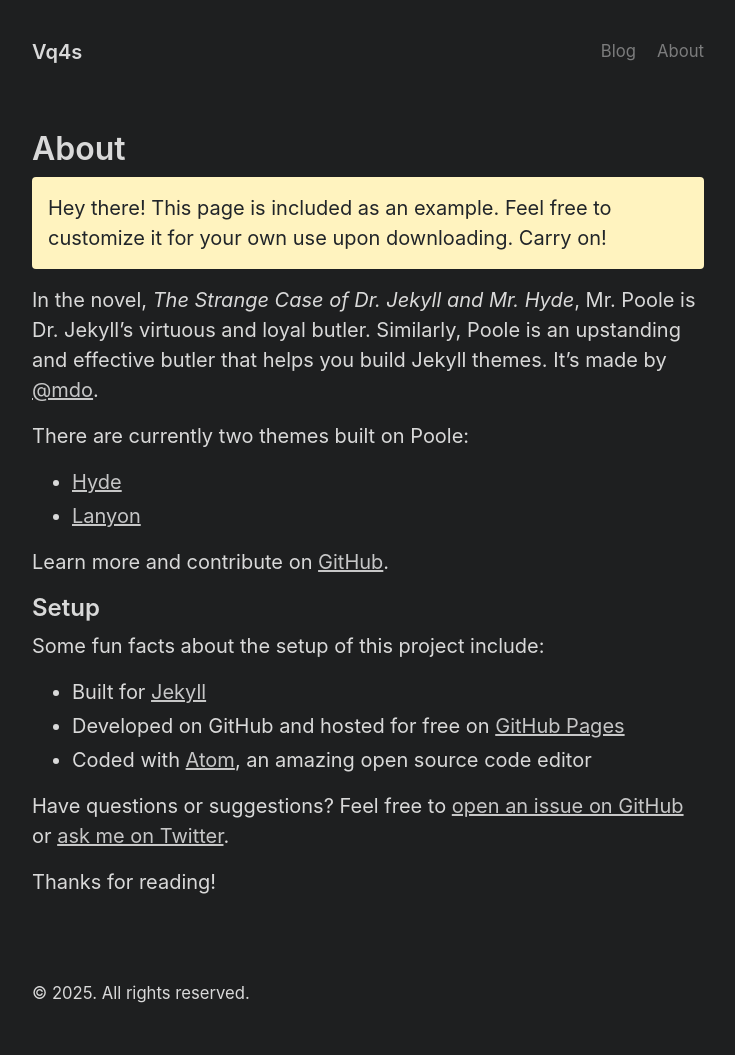
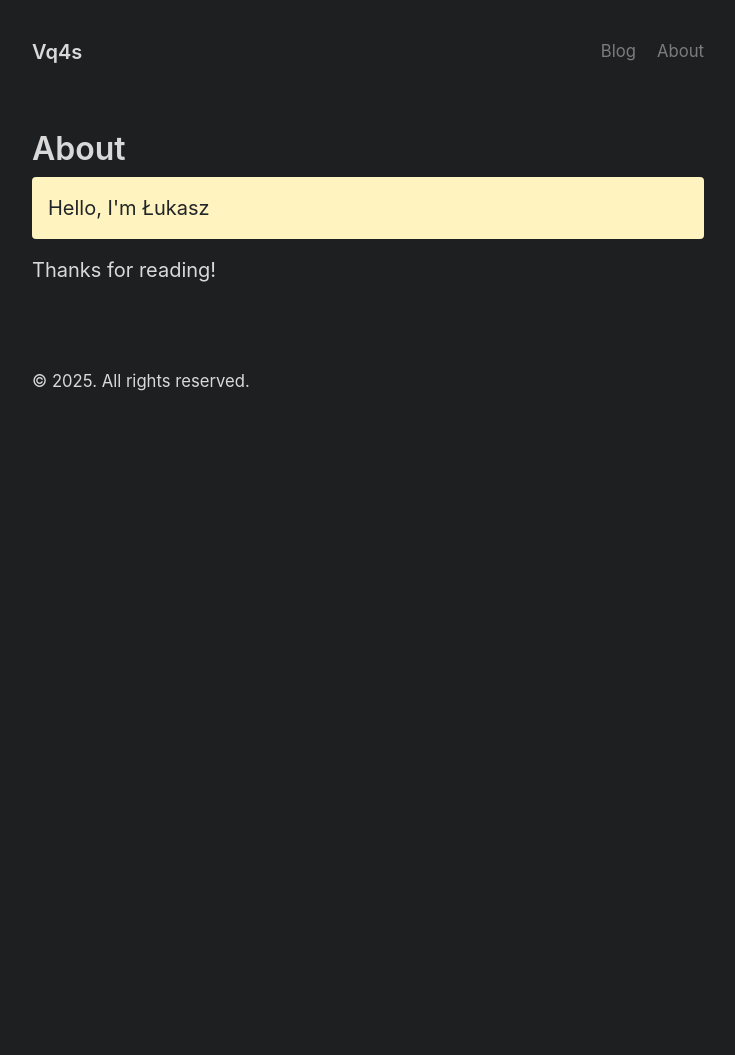
Before and after one commit to vq4s/vq4s.github.io, a Jekyll site: the page built from about.md, in a window 1280 px wide. Shown: the whole page, without its empty margins (272-1007 px from the left). Built offline with Jekyll 4.4.1, drawn with Linux system fonts in a browser that asks for light colours; after the commit the page ends 900 px from its top, so only the background shows below that.

Commit message:
Update about.md

```diff
--- a/about.md
+++ b/about.md
@@ -4,26 +4,7 @@
 ---
 
 <p class="message">
-  Hey there! This page is included as an example. Feel free to customize it for your own use upon downloading. Carry on!
+  Hello, I'm Łukasz
 </p>
 
-In the novel, *The Strange Case of Dr. Jekyll and Mr. Hyde*, Mr. Poole is Dr. Jekyll's virtuous and loyal butler. Similarly, Poole is an upstanding and effective butler that helps you build Jekyll themes. It's made by [@mdo](https://twitter.com/mdo).
-
-There are currently two themes built on Poole:
-
-- [Hyde](https://hyde.getpoole.com)
-- [Lanyon](https://lanyon.getpoole.com)
-
-Learn more and contribute on [GitHub](https://github.com/poole).
-
-## Setup
-
-Some fun facts about the setup of this project include:
-
-- Built for [Jekyll](https://jekyllrb.com)
-- Developed on GitHub and hosted for free on [GitHub Pages](https://pages.github.com)
-- Coded with [Atom](https://atom.io), an amazing open source code editor
-
-Have questions or suggestions? Feel free to [open an issue on GitHub](https://github.com/poole/poole/issues/new) or [ask me on Twitter](https://twitter.com/mdo).
-
 Thanks for reading!
```
